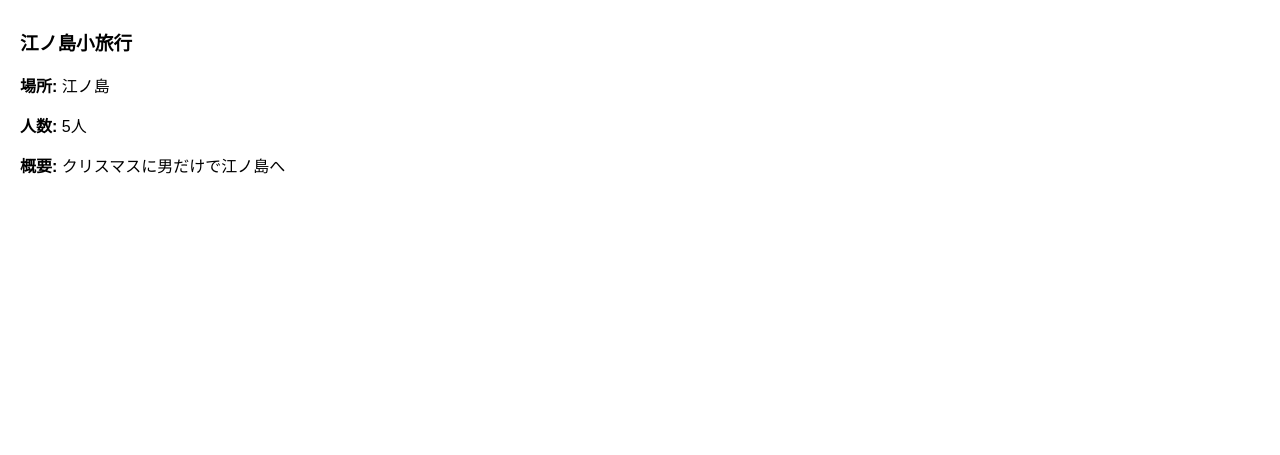
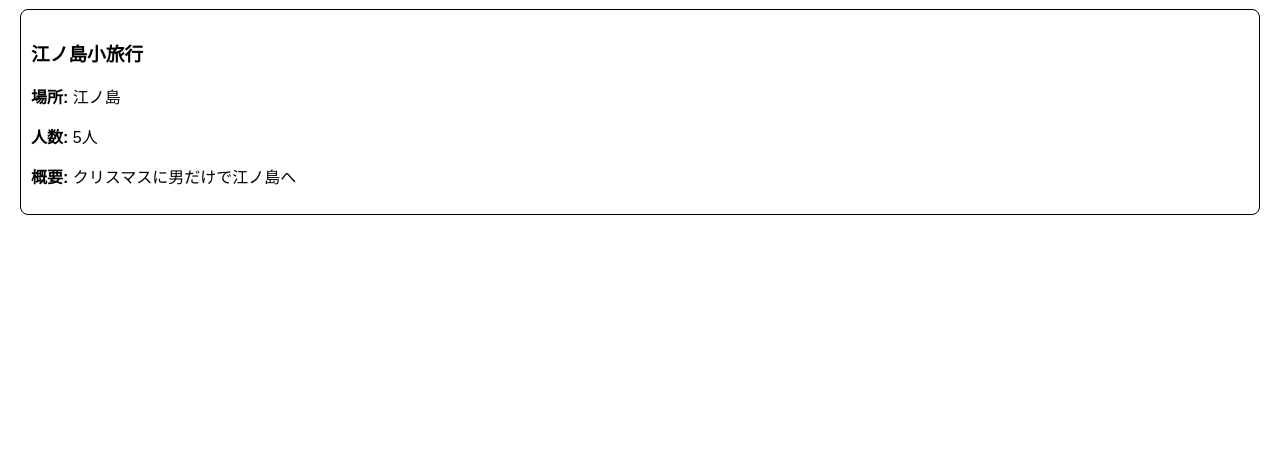
Before and after one commit to Aby-1202/travel_blog, a Flask app: page /home in a window 1280 px wide. Shown: the part 304-759 px from the top of the page. Run offline with Flask 3, Linux system fonts and the light colour scheme; a user stored in the database is signed in; data comes from the database, SQL or seed files in the repository.

```diff
--- a/static/style.css
+++ b/static/style.css
@@ -43,6 +43,9 @@ body {
     display: grid;
     grid-template-columns: repeat(auto-fill, minmax(300px, 1fr));
     gap: 20px;
+    padding: 10px;
+    border: black 1px solid;
+    border-radius: 8px;
 }
 
 .plan-card {
```
